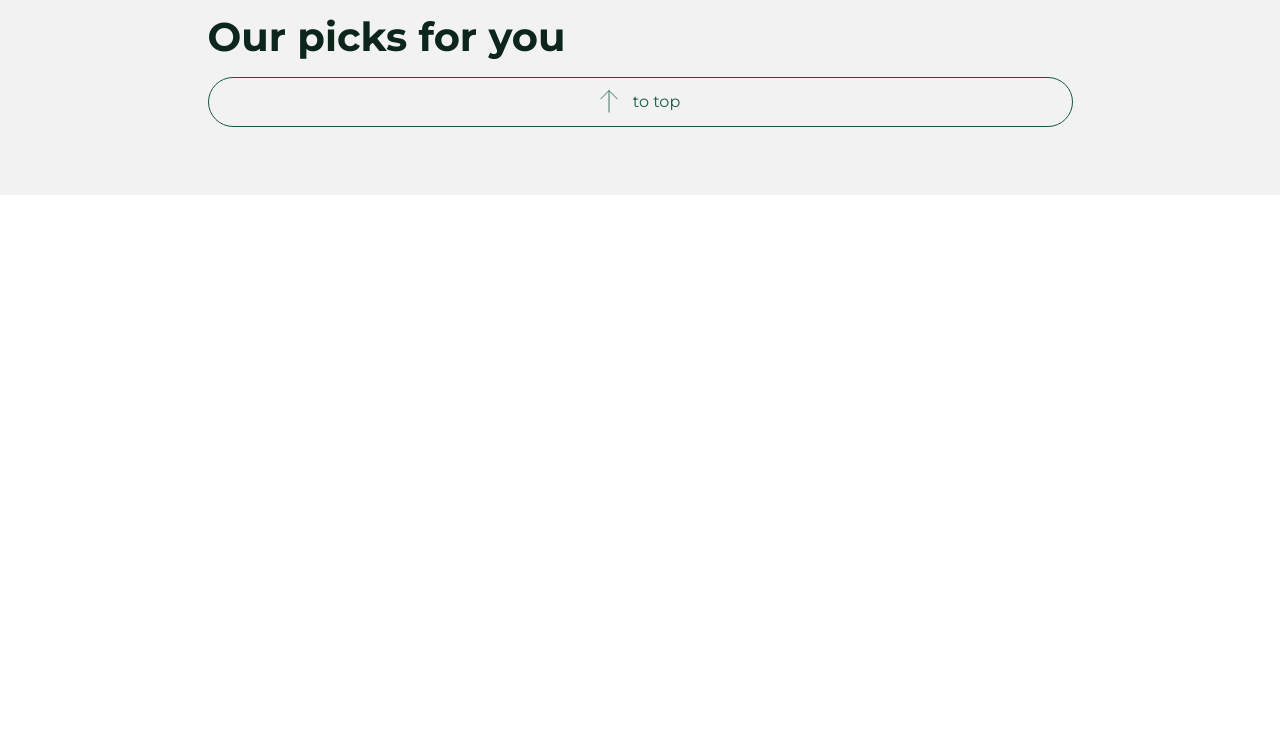
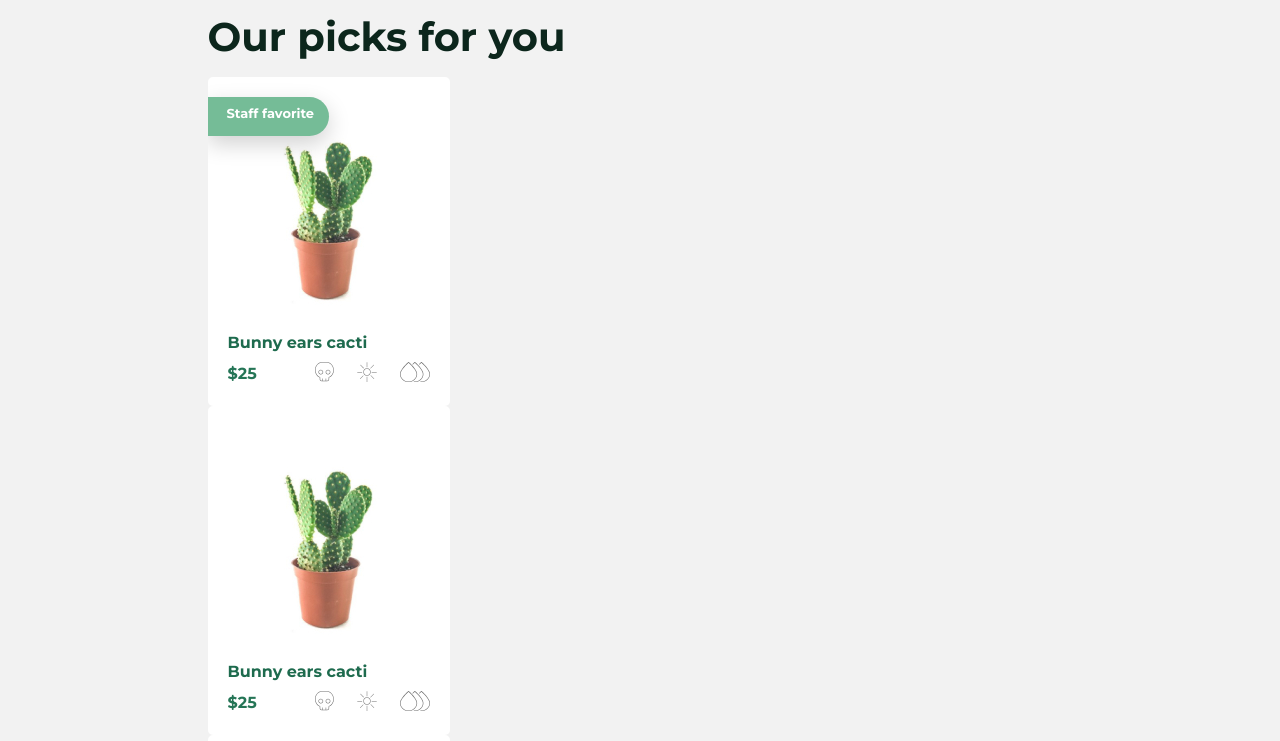
Before and after one commit to rennanmelo/greenthumb, a website built with Parcel: page index.html in a window 1280 px wide. Shown: the part 919-1660 px from the top of the page. Before the commit the page ends 1114 px from the top, so only its background shows below. Built offline with nearby package versions, Linux system fonts and the light colour scheme.

Commit message:
Created static base of the grid component on mobile

```diff
--- a/index.html
+++ b/index.html
@@ -73,6 +73,63 @@
         <img class="results__logo" src="/images/illustrations/pick.png" alt="Picks for you">
         <h2 class="results__title">Our picks for you</h2>
         <div class="grid">
+          <div class="grid__item">
+            <span class="grid__label">Staff favorite</span>
+            <img class="grid__image" src="/images/plants/bunny-ears-cacti.jpg" alt="Item name" />
+            <div class="grid__info">
+              <h3 class="grid__name">Bunny ears cacti</h3>
+              <div class="grid__price-icons">
+                <span class="grid__price">$25</span>
+                <div class="grid__icons">
+                  <span class="grid__icon grid__icon--toxicity"></span>
+                  <span class="grid__icon grid__icon--sunlight"></span>
+                  <span class="grid__icon grid__icon--water"></span>
+                </div>
+              </div>
+            </div>
+          </div>
+          <div class="grid__item">
+            <img class="grid__image" src="/images/plants/bunny-ears-cacti.jpg" alt="Item name" />
+            <div class="grid__info">
+              <h3 class="grid__name">Bunny ears cacti</h3>
+              <div class="grid__price-icons">
+                <span class="grid__price">$25</span>
+                <div class="grid__icons">
+                  <span class="grid__icon grid__icon--toxicity"></span>
+                  <span class="grid__icon grid__icon--sunlight"></span>
+                  <span class="grid__icon grid__icon--water"></span>
+                </div>
+              </div>
+            </div>
+          </div>
+          <div class="grid__item">
+            <img class="grid__image" src="/images/plants/bunny-ears-cacti.jpg" alt="Item name" />
+            <div class="grid__info">
+              <h3 class="grid__name">Bunny ears cacti</h3>
+              <div class="grid__price-icons">
+                <span class="grid__price">$25</span>
+                <div class="grid__icons">
+                  <span class="grid__icon grid__icon--toxicity"></span>
+                  <span class="grid__icon grid__icon--sunlight"></span>
+                  <span class="grid__icon grid__icon--water"></span>
+                </div>
+              </div>
+            </div>
+          </div>
+          <div class="grid__item">
+            <img class="grid__image" src="/images/plants/bunny-ears-cacti.jpg" alt="Item name" />
+            <div class="grid__info">
+              <h3 class="grid__name">Bunny ears cacti</h3>
+              <div class="grid__price-icons">
+                <span class="grid__price">$25</span>
+                <div class="grid__icons">
+                  <span class="grid__icon grid__icon--toxicity"></span>
+                  <span class="grid__icon grid__icon--sunlight"></span>
+                  <span class="grid__icon grid__icon--water"></span>
+                </div>
+              </div>
+            </div>
+          </div>
         </div>
         <a class="results__button" href="#hero">
           <span class="results__icon"></span> to top
--- /dev/null
+++ b/styles/grid.scss
@@ -0,0 +1,97 @@
+.grid {
+  margin-bottom: 32px;
+  display: flex;
+  justify-content: space-between;
+  flex-wrap: nowrap;
+  max-width: 100%;
+  overflow: scroll;
+
+  &__item {
+    position: relative;
+    background-color: #ffffff;
+    padding: 45px 20px 20px;
+    border-radius: 5px;
+    margin-right: 8px;
+
+    &:last-child {
+      margin-right: 0;
+    }
+  }
+
+  &__label {
+    position: absolute;
+    top: 20px;
+    left: 0;
+    font-size: 13px;
+    color: #ffffff;
+    font-weight: bold;
+    padding: 8px 15px 15px 19px;
+    background-color: #75BC97;
+    box-shadow: 0px 8px 22px rgba(0, 0, 0, 0.181163);
+    border-radius: 0 35px 35px 0;
+  }
+
+  &__image {
+    display: block;
+    margin: 0 auto 20px;
+  }
+
+  &__name {
+    margin-bottom: 10px;
+    color: #1E6B4E;
+    font-size: 16px;
+  }
+
+  &__price-icons {
+    display: flex;
+    flex-direction: row;
+    justify-content: space-between;
+    align-items: center;
+  }
+
+  &__price {
+    font-size: 16px;
+    font-weight: bold;
+    color: #257556;
+  }
+
+  &__icon {
+    display: inline-block;
+    margin-left: 8px;
+    background-repeat: no-repeat;
+    background-size: contain;
+    width: 30px;
+    height: 20px;
+  }
+
+  &__icon--toxicity {
+    background-image: url('/images/icons/toxic.svg');
+  }
+
+  &__icon--sunlight {
+    background-image: url('/images/icons/low-sun.svg');
+  }
+
+  &__icon--water {
+    background-image: url('/images/icons/3-drops.svg');
+  }
+}
+
+@media screen and (min-width: 410px) {
+  .grid {
+
+    &__item {
+      margin-right: 16px;
+    }
+  }
+}
+
+@media screen and (min-width: 992px) {
+  .grid {
+    display: grid;
+
+    &__item {
+      margin-right: 0;
+    }
+  }
+}
--- a/styles/index.scss
+++ b/styles/index.scss
@@ -2,3 +2,4 @@
 @import "./hero.scss";
 @import "./filter.scss";
 @import "./results.scss";
+@import "./grid.scss";
--- a/styles/results.scss
+++ b/styles/results.scss
@@ -1,5 +1,5 @@
 .results {
-  padding: 47px 35px 32px;
+  padding: 47px 30px 32px;
   background-color: #F2F2F2;
 
   &__content {
```
